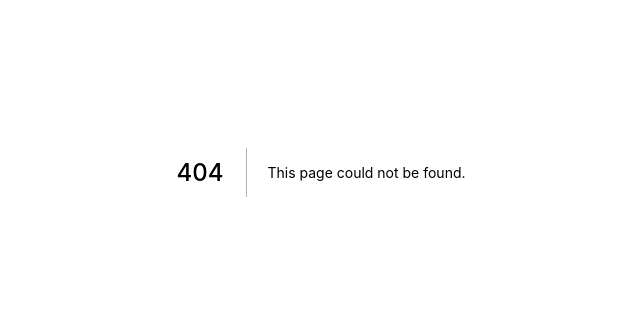
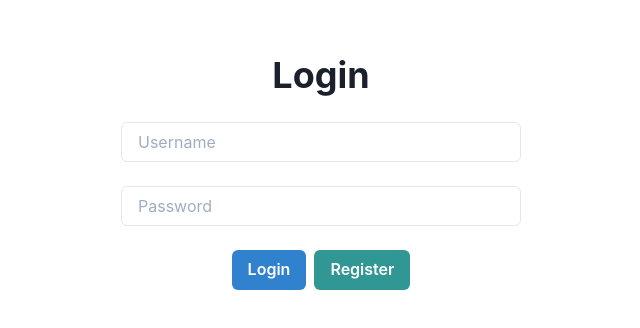
Before and after one commit to TrollTown/StudyMetrics, a Next.js app in the folder frontend/: page /login in a window 1280 px wide. Before the commit this address had no page. Shown: the part 228-556 px from the top of the page, without its empty margins (319-959 px from the left). Built offline with nearby package versions, Linux system fonts and the light colour scheme.

Commit message:
Added skeleton login page

```diff
--- /dev/null
+++ b/frontend/pages/login.js
@@ -0,0 +1,15 @@
+import { Box, Button, Heading, HStack, Input, VStack } from "@chakra-ui/react";
+
+export default function Login() {
+  return (
+    <VStack w="100vw" h="100vh" justify="center" spacing="6">
+      <Heading>Login</Heading>
+      <Input placeholder="Username" w="400px" m="4" />
+      <Input type="password" placeholder="Password" w="400px" m="4" />
+      <HStack>
+        <Button colorScheme="blue">Login</Button>
+        <Button colorScheme="teal">Register</Button>
+      </HStack>
+    </VStack>
+  );
+}
```
